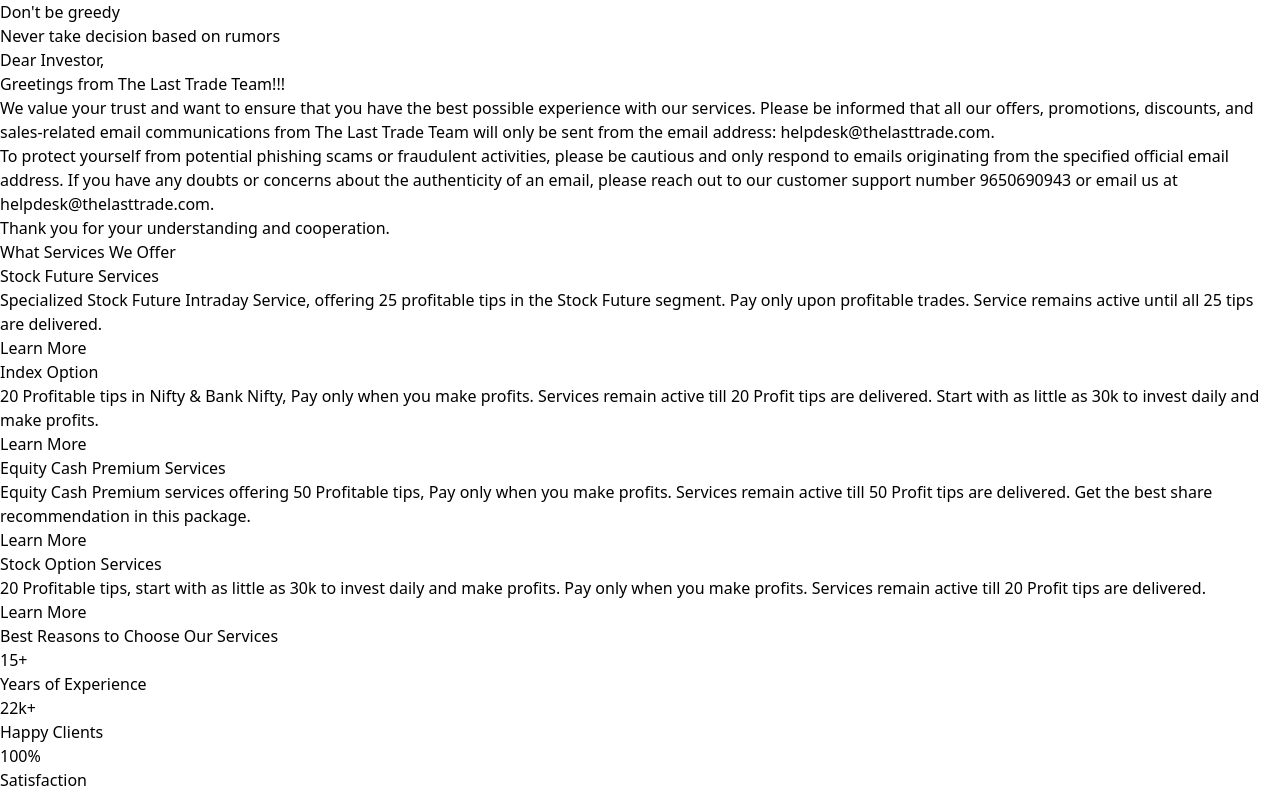
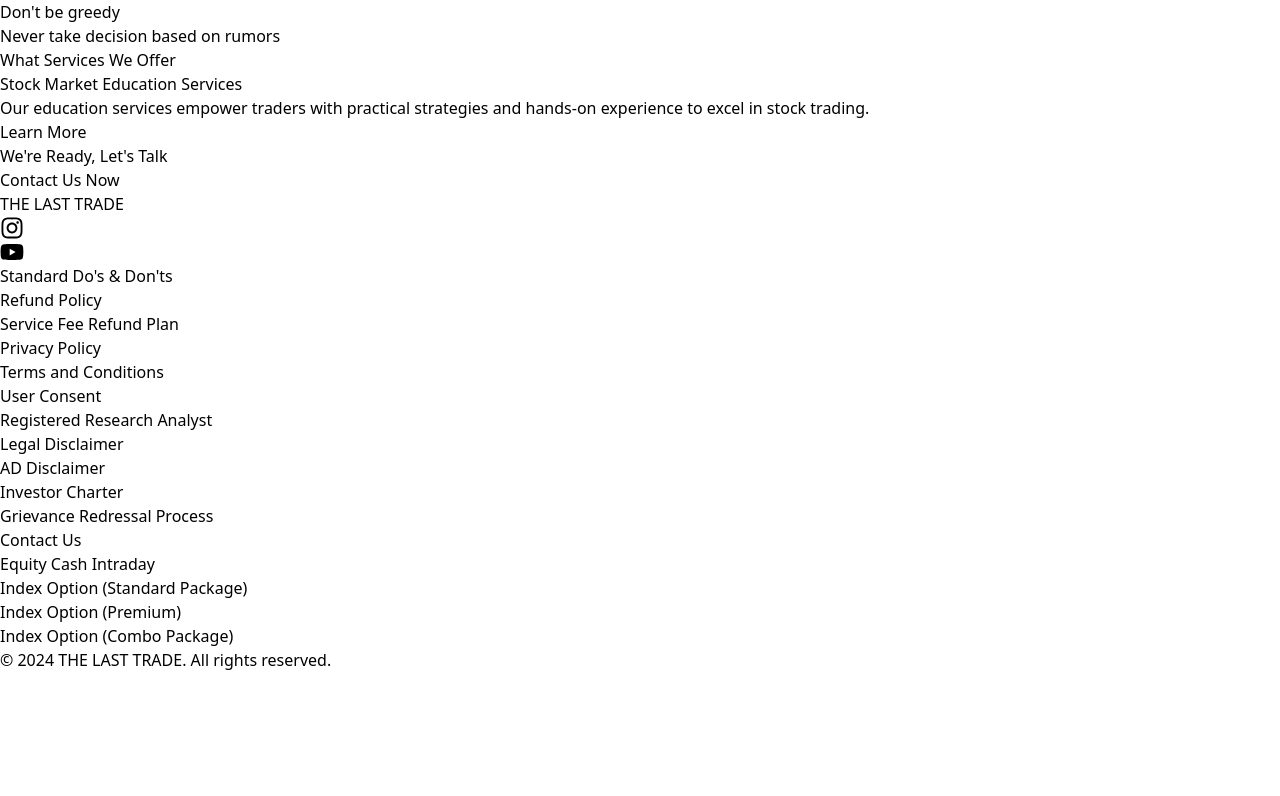
Before and after one commit to knight099/thelasttrade, a React (Vite) app: page / in a window 1280 px wide. Shown: the part 2904-3700 px from the top of the page. After the commit the page ends 3576 px from the top, so only its background shows below. Built offline with nearby package versions, Linux system fonts and the light colour scheme.

Commit message:
some changes

```diff
--- a/package.json
+++ b/package.json
@@ -11,6 +11,7 @@
   },
   "dependencies": {
     "axios": "^1.7.5",
+    "razorpay": "^2.9.4",
     "react": "^18.3.1",
     "react-dom": "^18.3.1",
     "react-icons": "^5.3.0",
--- a/src/App.jsx
+++ b/src/App.jsx
@@ -11,7 +11,8 @@
 function App() {
   return (
     <>
-      <BrowserRouter>
+
+      {/* <BrowserRouter> */}
         <Routes>
           <Route path="/signup" element={<Signup />} />
           <Route path="/signin" element={<Signin />} />
@@ -20,7 +21,8 @@
           {/* <Route path="/admindashboard" element={<AdminDashboard />} /> */}
           <Route path="/courses" element={<Courses />} />
         </Routes>
-      </BrowserRouter>
+
+      {/* </BrowserRouter> */}
     </>
   );
 }
--- a/src/components/Appbar.jsx
+++ b/src/components/Appbar.jsx
@@ -18,7 +18,7 @@
     try {
       const token = localStorage.getItem("token");
       await axios.post(
-        "https://13.127.77.225/api/v1/user/signout",
+        "http://localhost:3000/api/v1/user/signout",
         {},
         {
           headers: {
--- /dev/null
+++ b/src/context/AuthContext.jsx
@@ -0,0 +1,72 @@
+/* eslint-disable no-unused-vars */
+/* eslint-disable react/prop-types */
+// frontend/src/context/AuthContext.js
+
+import { createContext, useContext, useState, useEffect } from "react";
+import { useNavigate } from "react-router-dom";
+import axios from "axios"; // For API requests
+
+const AuthContext = createContext();
+
+export const useAuth = () => useContext(AuthContext);
+
+export function AuthProvider({ children }) {
+  const [user, setUser] = useState(null);
+  const [loading, setLoading] = useState(true);
+  const navigate = useNavigate();
+
+  useEffect(() => {
+    const checkUser = async () => {
+      try {
+        const token = localStorage.getItem("authToken");
+        if (token) {
+          const response = await axios.get("/api/auth/user", {
+            headers: { Authorization: `Bearer ${token}` },
+          });
+          setUser(response.data.user);
+        }
+      } catch (error) {
+        setUser(null);
+      } finally {
+        setLoading(false);
+      }
+    };
+    checkUser();
+  }, []);
+
+  const login = async (credentials) => {
+    try {
+      const response = await axios.post("/api/auth/login", credentials);
+      localStorage.setItem("authToken", response.data.token);
+      setUser(response.data.user);
+      navigate("/dashboard");
+    } catch (error) {
+      throw new Error("Login failed");
+    }
+  };
+
+  const logout = () => {
+    localStorage.removeItem("authToken");
+    setUser(null);
+    navigate("/login");
+  };
+
+  const signup = async (userData) => {
+    try {
+      const response = await axios.post("/api/auth/signup", userData);
+      localStorage.setItem("authToken", response.data.token);
+      setUser(response.data.user);
+      navigate("/dashboard");
+    } catch (error) {
+      throw new Error("Signup failed");
+    }
+  };
+
+  return (
+    <AuthContext.Provider
+      value={{ user, loading, login, logout, signup, isAuthenticated: !!user }}
+    >
+      {!loading && children}
+    </AuthContext.Provider>
+  );
+}
--- a/src/main.jsx
+++ b/src/main.jsx
@@ -1,10 +1,16 @@
 import { StrictMode } from 'react'
 import { createRoot } from 'react-dom/client'
+import { BrowserRouter } from "react-router-dom";
 import App from './App.jsx'
+import { AuthProvider } from './context/AuthContext.jsx'
 import './index.css'
 
-createRoot(document.getElementById('root')).render(
+createRoot(document.getElementById("root")).render(
   <StrictMode>
-    <App />
-  </StrictMode>,
-)
+    <BrowserRouter>
+      <AuthProvider>
+        <App />
+      </AuthProvider>
+    </BrowserRouter>
+  </StrictMode>
+);
--- a/src/pages/Courses.jsx
+++ b/src/pages/Courses.jsx
@@ -1,57 +1,115 @@
 /* eslint-disable no-unused-vars */
+import { useState } from "react";
 import { useNavigate } from "react-router-dom";
-import axios from "axios";
 import { Button } from "../components/Button";
 import { Heading } from "../components/Heading";
 import { Appbar } from "../components/Appbar";
 import { Footer } from "../components/Footer";
 import { Slider } from "../components/Slider";
 
+// List of courses with details
 const courses = [
   {
-    title: "Equity Cash Intraday",
+    title: "VCP SETUP",
     description:
-      "Get exclusive access to equity cash intraday trading tips and strategies tailored for high-frequency traders.",
-    link: "/courses/equity-cash-intraday",
+      "Learn the Volatility Contraction Pattern (VCP) for high probability trades.",
+    details:
+      "Master the VCP Setup to identify breakout points with low risk and high reward trades.",
+    link: "/payment/vcp-setup",
   },
   {
-    title: "Index Option (Standard Package)",
+    title: "ROCKET BASE SETUP",
     description:
-      "Standard package for index option trading, including regular market insights and updates.",
-    link: "/courses/index-option-standard",
+      "A specialized trading setup focusing on rapid gains in a short timeframe.",
+    details:
+      "Rocket Base Setup teaches you how to capitalize on rapid momentum moves in the stock market.",
+    link: "/payment/rocket-base-setup",
   },
   {
-    title: "Index Option (Premium)",
+    title: "FUNDAMENTAL ANALYSIS",
     description:
-      "Premium package with enhanced features, including in-depth market analysis and premium support.",
-    link: "/courses/index-option-premium",
+      "Deep dive into analyzing companies based on their financials and market potential.",
+    details:
+      "This course covers essential fundamental analysis techniques for picking the right stocks.",
+    link: "/payment/fundamental-analysis",
   },
   {
-    title: "Index Option (Combo Package)",
+    title: "SECTOR ROTATION LIKE A PRO",
     description:
-      "Combo package offering a comprehensive mix of trading strategies across different asset types.",
-    link: "/courses/index-option-combo",
+      "Understand the dynamics of sector rotation to align your trades with market trends.",
+    details:
+      "Learn how to shift your investments between sectors to maximize gains during different market cycles.",
+    link: "/payment/sector-rotation",
+  },
+  {
+    title: "MULTI BAGGER AND SCREENERS",
+    description:
+      "Identify multi-bagger stocks using advanced screeners and analysis techniques.",
+    details:
+      "Find potential multi-bagger stocks before they break out with our screening tools.",
+    link: "/payment/multi-bagger",
+  },
+  {
+    title: "1 Month Special Group",
+    description:
+      "Exclusive access to a special group with links shared via email and WhatsApp.",
+    details:
+      "Get a month of dedicated trading tips and strategies directly from experts.",
+    link: "/payment/special-group",
+  },
+  {
+    title: "RECORDING MILEGI RELAXX",
+    description:
+      "Access all course recordings at your convenience for relaxed learning.",
+    details:
+      "Catch up on course materials anytime with recorded sessions available for replay.",
+    link: "/payment/recording",
+  },
+  {
+    title: "PROFITABLE OPTIONS",
+    description:
+      "Become a profitable options trader with strategies that work in all market conditions.",
+    details:
+      "Step-by-step guidance on stocks and index such as nifty, bank-nifty, finnifty, midcap nifty trading tactics to consistently make profits.",
+    link: "/payment/swing-trader",
   },
 ];
 
 export const Courses = () => {
-    const navigate = useNavigate();
+  const navigate = useNavigate();
+  const [selectedCourse, setSelectedCourse] = useState(null);
+
+  // Handle opening the modal with course details
+  const handleLearnMore = (course) => {
+    setSelectedCourse(course);
+  };
+
+  // Handle closing the modal
+  const handleCloseModal = () => {
+    setSelectedCourse(null);
+  };
+
+  // Handle navigating to the payment page
+  const handleBuyNow = (link) => {
+    navigate(link);
+  };
+
   return (
     <>
       <Appbar />
       <div className="container mx-auto py-10 px-4">
-        <Heading level={2} text="Our courses" className="text-center mb-8" />
-        <div className="grid grid-cols-1 md:grid-cols-2 lg:grid-cols-2 gap-4">
-          {courses.map((pkg, index) => (
+        <Heading level={2} text="Our Courses" className="text-center mb-8" />
+        <div className="grid grid-cols-1 md:grid-cols-2 lg:grid-cols-4 gap-10">
+          {courses.map((course, index) => (
             <div
               key={index}
               className="border rounded-lg shadow-md p-6 bg-white hover:shadow-lg transition-shadow"
             >
-              <h3 className="text-xl font-semibold mb-4">{pkg.title}</h3>
-              <p className="text-gray-600 mb-4">{pkg.description}</p>
+              <h3 className="text-xl font-semibold mb-4">{course.title}</h3>
+              <p className="text-gray-600 mb-4">{course.description}</p>
               <Button
                 label="Learn More"
-                onClick={() => navigate(pkg.link)}
+                onClick={() => handleLearnMore(course)}
                 className="bg-blue-600 text-white px-4 py-2 rounded"
               />
             </div>
@@ -60,6 +118,28 @@
       </div>
       <Slider />
       <Footer />
+
+      {/* Modal for course details */}
+      {selectedCourse && (
+        <div className="fixed inset-0 flex items-center justify-center bg-black bg-opacity-50 z-50">
+          <div className="bg-white rounded-lg p-8 max-w-lg mx-auto">
+            <h2 className="text-2xl font-bold mb-4">{selectedCourse.title}</h2>
+            <p className="text-gray-700 mb-6">{selectedCourse.details}</p>
+            <div className="flex justify-between">
+              <Button
+                label="Close"
+                onClick={handleCloseModal}
+                className="bg-gray-400 text-white px-4 py-2 rounded"
+              />
+              <Button
+                label="Buy Now"
+                onClick={() => handleBuyNow(selectedCourse.link)}
+                className="bg-green-500 text-white px-4 py-2 rounded"
+              />
+            </div>
+          </div>
+        </div>
+      )}
     </>
   );
 };
--- a/src/pages/Homepage.jsx
+++ b/src/pages/Homepage.jsx
@@ -1,10 +1,126 @@
+/* eslint-disable react/prop-types */
 /* eslint-disable no-unused-vars */
+/* eslint-disable react/prop-types */
+/* eslint-disable no-unused-vars */
+import { useState, useContext } from "react";
+import { useNavigate } from "react-router-dom";
 import { Appbar } from "../components/Appbar";
 import { Footer } from "../components/Footer";
 import { Slider } from "../components/Slider";
 import { Button } from "../components/Button";
+import { useAuth } from "../context/AuthContext"; // Correctly use the custom hook
+import axios from "axios"; // For making API requests
+
+const ServiceModal = ({ isOpen, onClose, serviceDetails, onProceedToBuy }) => {
+  if (!isOpen) return null;
+
+  return (
+    <div className="fixed inset-0 bg-black bg-opacity-50 flex items-center justify-center z-50">
+      <div className="bg-white p-6 rounded-lg shadow-lg max-w-2xl w-full">
+        <h2 className="text-xl font-bold mb-4">{serviceDetails.title}</h2>
+        <p className="mb-4">{serviceDetails.description}</p>
+        <ul className="list-disc list-inside mb-4">
+          {serviceDetails.details.map((detail, index) => (
+            <li key={index}>{detail}</li>
+          ))}
+        </ul>
+        <Button
+          label="Proceed to Buy"
+          onClick={onProceedToBuy}
+          className="bg-blue-600 text-white px-4 py-2 rounded"
+        />
+        <Button
+          label="Close"
+          onClick={onClose}
+          className="bg-red-500 text-white px-4 py-2 rounded ml-4"
+        />
+      </div>
+    </div>
+  );
+};
 
 export function Homepage() {
+  const [isModalOpen, setIsModalOpen] = useState(false);
+  const [selectedService, setSelectedService] = useState({});
+  const { isAuthenticated, user } = useAuth(); // Use the custom hook
+  const navigate = useNavigate();
+
+  const serviceDetails = {
+    title: "Stock Market Education Services",
+    description:
+      "Our Stock Market Education Services are designed to empower traders with in-depth knowledge, practical strategies, and hands-on experience needed to excel in stock trading.",
+    details: [
+      "VCP Setup - Learn to identify Volatility Contraction Patterns.",
+      "Rocket Base Setup - Understand this setup for rapid gains.",
+      "Fundamental Analysis - Master financial and qualitative analysis.",
+      "Sector Rotation Like a Pro - Spot trends and adjust your portfolio.",
+      "Multi-Bagger and Screeners - Discover stocks with high-growth potential.",
+      "Special Focus Groups - Personalized mentoring and one-on-one sessions.",
+      "Simulated Trading - Practice with real-time data in a risk-free environment.",
+      "Hands-On Workshops - Participate in live trading and backtesting strategies.",
+      "Ongoing Support - Get continuous access to resources, updates, and community.",
+    ],
+  };
+
+  const handleLearnMore = () => {
+    setSelectedService(serviceDetails);
+    setIsModalOpen(true);
+  };
+
+  const handleProceedToBuy = async () => {
+    if (!isAuthenticated) {
+      navigate("/signin", {
+        state: {
+          redirectTo: "/payment",
+          course: selectedService,
+        },
+      });
+      return;
+    }
+
+    // Create Razorpay order on the backend
+    try {
+      const { data: order } = await axios.post(
+        "http://localhost:5000/create-order",
+        {
+          amount: 499, // Replace with the actual amount
+          currency: "INR",
+          receipt: `receipt#${Math.random().toString(36).substring(7)}`,
+        }
+      );
+
+      // Open Razorpay payment modal
+      const options = {
+        key: "YOUR_RAZORPAY_KEY_ID", // Replace with your Razorpay key id
+        amount: order.amount,
+        currency: order.currency,
+        name: "The Last Trade",
+        description: selectedService.title,
+        image: "/logo.png", // Replace with your logo URL
+        order_id: order.id,
+        handler: async (response) => {
+          alert("Payment Successful");
+          // Handle post-payment success (e.g., save details to the database)
+          navigate("/thank-you");
+        },
+        prefill: {
+          name: user.name,
+          email: user.email,
+          contact: user.phone,
+        },
+        theme: {
+          color: "#3399cc",
+        },
+      };
+
+      const rzp = new window.Razorpay(options);
+      rzp.open();
+    } catch (error) {
+      console.error("Error creating Razorpay order:", error);
+      alert("Failed to initiate payment. Please try again.");
+    }
+  };
+
   return (
     <>
       <Appbar />
@@ -30,50 +146,6 @@
         </div>
       </section>
 
-      {/* Notice Section */}
-      <section className="bg-white py-8">
-        <div className="container mx-auto px-4">
-          <h2 className="text-xl font-semibold mb-4">Dear Investor,</h2>
-          <p className="mb-4">Greetings from The Last Trade Team!!!</p>
-          <p className="mb-4">
-            We value your trust and want to ensure that you have the best
-            possible experience with our services. Please be informed that all
-            our offers, promotions, discounts, and sales-related email
-            communications from The Last Trade Team will only be sent from the
-            email address:
-            <a
-              href="mailto:helpdesk@thelasttrade.com"
-              className="text-blue-500"
-            >
-              {" "}
-              helpdesk@thelasttrade.com
-            </a>
-            .
-          </p>
-          <p className="mb-4">
-            To protect yourself from potential phishing scams or fraudulent
-            activities, please be cautious and only respond to emails
-            originating from the specified official email address. If you have
-            any doubts or concerns about the authenticity of an email, please
-            reach out to our customer support number
-            <a href="tel:9650690943" className="text-blue-500">
-              {" "}
-              9650690943
-            </a>{" "}
-            or email us at
-            <a
-              href="mailto:helpdesk@thelasttrade.com"
-              className="text-blue-500"
-            >
-              {" "}
-              helpdesk@thelasttrade.com
-            </a>
-            .
-          </p>
-          <p>Thank you for your understanding and cooperation.</p>
-        </div>
-      </section>
-
       {/* Services Section */}
       <section className="bg-gray-100 py-8">
         <div className="container mx-auto px-4 text-center">
@@ -81,74 +153,17 @@
           <div className="grid grid-cols-1 md:grid-cols-2 lg:grid-cols-4 gap-6">
             <div className="bg-white p-6 rounded-lg shadow-md">
               <h3 className="text-xl font-semibold mb-2">
-                Stock Future Services
+                Stock Market Education Services
               </h3>
               <p>
-                Specialized Stock Future Intraday Service, offering 25
-                profitable tips in the Stock Future segment. Pay only upon
-                profitable trades. Service remains active until all 25 tips are
-                delivered.
+                Our education services empower traders with practical strategies
+                and hands-on experience to excel in stock trading.
               </p>
-              <Button label="Learn More" className="mt-4" />
-            </div>
-
-            <div className="bg-white p-6 rounded-lg shadow-md">
-              <h3 className="text-xl font-semibold mb-2">Index Option</h3>
-              <p>
-                20 Profitable tips in Nifty & Bank Nifty, Pay only when you make
-                profits. Services remain active till 20 Profit tips are
-                delivered. Start with as little as 30k to invest daily and make
-                profits.
-              </p>
-              <Button label="Learn More" className="mt-4" />
-            </div>
-
-            <div className="bg-white p-6 rounded-lg shadow-md">
-              <h3 className="text-xl font-semibold mb-2">
-                Equity Cash Premium Services
-              </h3>
-              <p>
-                Equity Cash Premium services offering 50 Profitable tips, Pay
-                only when you make profits. Services remain active till 50
-                Profit tips are delivered. Get the best share recommendation in
-                this package.
-              </p>
-              <Button label="Learn More" className="mt-4" />
-            </div>
-
-            <div className="bg-white p-6 rounded-lg shadow-md">
-              <h3 className="text-xl font-semibold mb-2">
-                Stock Option Services
-              </h3>
-              <p>
-                20 Profitable tips, start with as little as 30k to invest daily
-                and make profits. Pay only when you make profits. Services
-                remain active till 20 Profit tips are delivered.
-              </p>
-              <Button label="Learn More" className="mt-4" />
-            </div>
-          </div>
-        </div>
-      </section>
-
-      {/* Reasons to Choose Section */}
-      <section className="bg-white py-8">
-        <div className="container mx-auto px-4 text-center">
-          <h2 className="text-2xl font-bold mb-6">
-            Best Reasons to Choose Our Services
-          </h2>
-          <div className="grid grid-cols-1 md:grid-cols-3 gap-6">
-            <div>
-              <h3 className="text-4xl font-bold">15+</h3>
-              <p className="text-lg">Years of Experience</p>
-            </div>
-            <div>
-              <h3 className="text-4xl font-bold">22k+</h3>
-              <p className="text-lg">Happy Clients</p>
-            </div>
-            <div>
-              <h3 className="text-4xl font-bold">100%</h3>
-              <p className="text-lg">Satisfaction</p>
+              <Button
+                label="Learn More"
+                onClick={handleLearnMore}
+                className="mt-4 bg-blue-600 text-white px-4 py-2 rounded"
+              />
             </div>
           </div>
         </div>
@@ -163,6 +178,14 @@
       </section>
 
       <Footer />
+
+      {/* Service Details Modal */}
+      <ServiceModal
+        isOpen={isModalOpen}
+        onClose={() => setIsModalOpen(false)}
+        serviceDetails={selectedService}
+        onProceedToBuy={handleProceedToBuy}
+      />
     </>
   );
 }
```
Also changed, not shown: src/components/Footer.jsx (+4 -4 lines), src/pages/Signin.jsx (+9 -1 lines), src/pages/Signup.jsx (+21 -16 lines), 2 other files (tests, documents, lock files or other folders).
